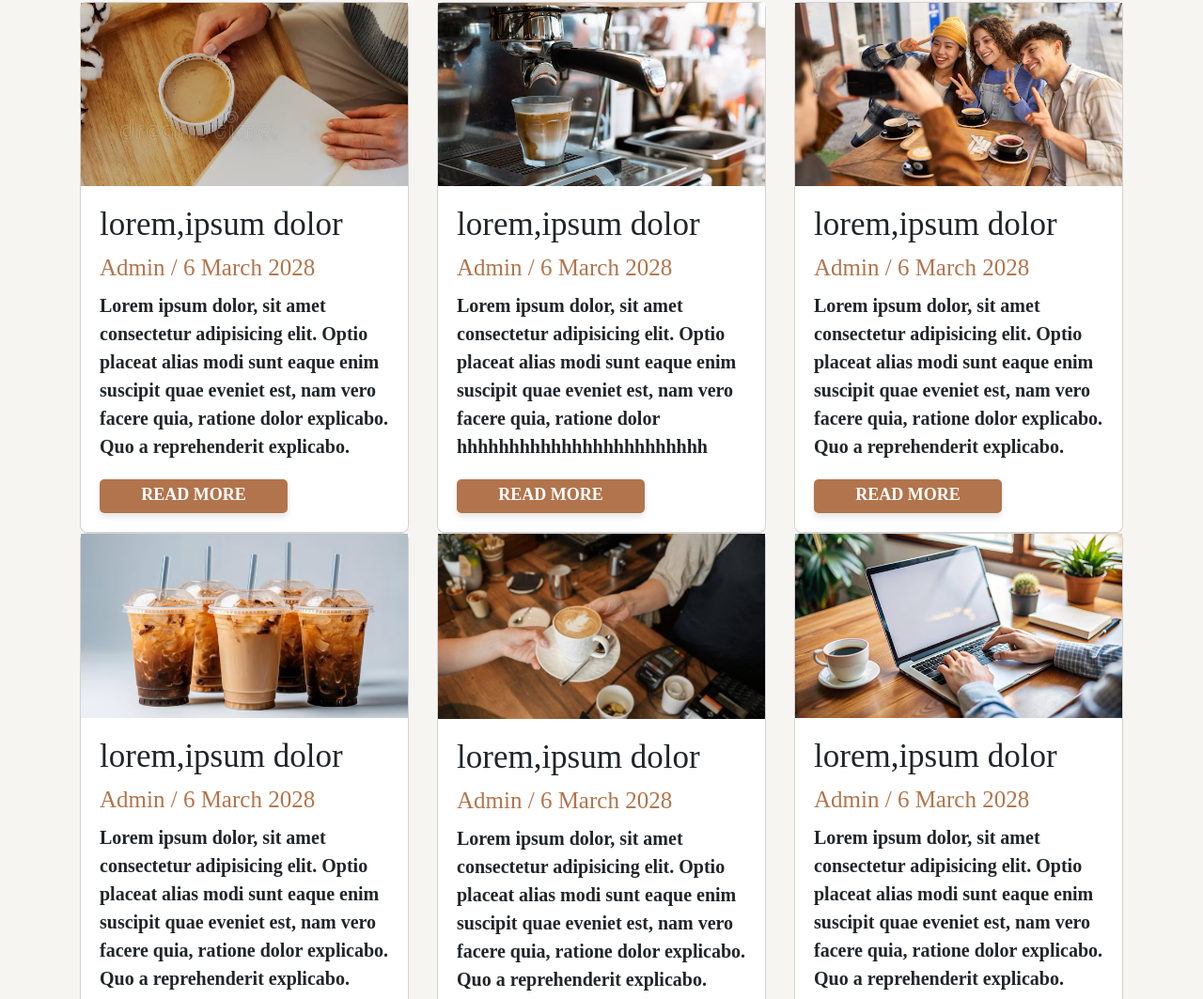
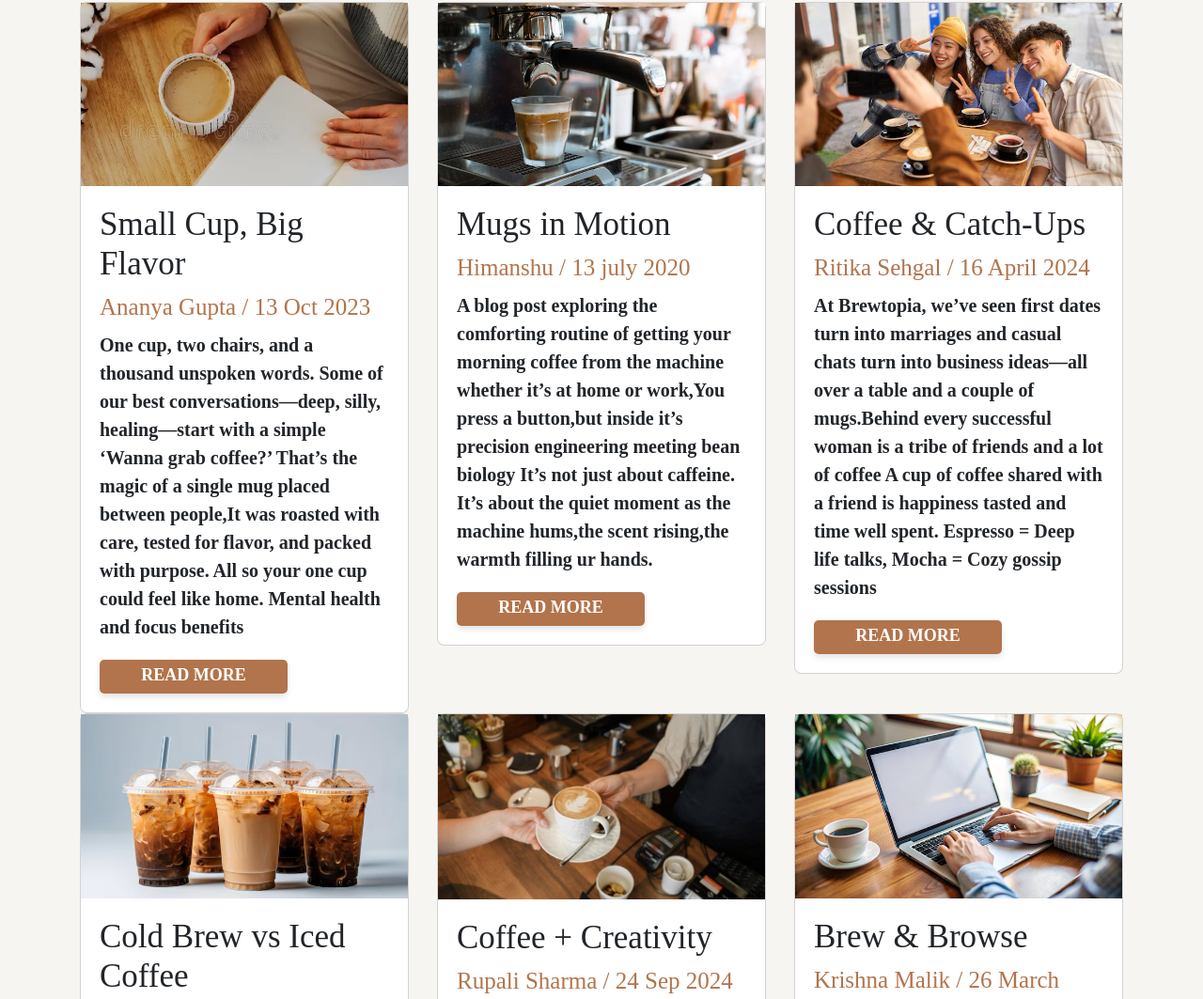
Before and after one commit to arpiztech/BrewTopia-Coffee-Clone, a plain HTML site: page index.html in a window 1280 px wide. Shown: the part 5201-6264 px from the top of the page at 94% size. Drawn offline with nearby package versions, Linux system fonts and the light colour scheme.

Commit message:
Update index.html

```diff
--- a/index.html
+++ b/index.html
@@ -393,9 +393,11 @@
                         <p><i class="fa-regular fa-envelope"></i> example@gmail.com</p>
                         <p><i class="fa-solid fa-phone"></i> +91 0000000000</p>
                         <p><i class="fa-solid fa-building-columns"></i> Arpita Singh</p>
-                        <p>Lorem ipsum dolor sit amet consectetur adipisicing elit. Quam neque doloribus qui ex et iusto
-                            explicabo, debitis modi eos laborum fugiat culpa blanditiis accusamus nam, omnis voluptate?
-                            Quos, voluptatibus debitis!</p>
+                        <p>At Brewtopia, coffee is just the beginning—it’s the conversations, the community, and the connections that make each cup matter. Whether you're reaching out about a recent visit, a wholesale inquiry, or want to collaborate on something creative, we’re all ears.</p>
+                        <p>(Monday–Friday, 9 AM to 5 PM)</p>
+                           <p> 💬 Say Hi Online:
+                    We’re brewing conversations on Instagram and Facebook.
+@brewtopiacoffee</p>
                     </div>
                 </div>
             </div>
@@ -410,11 +412,11 @@
                         <div class="card">
                             <img src="36.png" alt="">
                             <div class="card-body">
-                                <h3>lorem,ipsum dolor</h3>
-                                <h5>Admin / 6 March 2028</h5>
-                                <p>Lorem ipsum dolor, sit amet consectetur adipisicing elit. Optio placeat alias modi
-                                    sunt eaque enim suscipit quae eveniet est, nam vero facere quia, ratione dolor
-                                    explicabo. Quo a reprehenderit explicabo.</p>
+                                <h3>Small Cup, Big Flavor</h3>
+                                <h5>Ananya Gupta / 13 Oct 2023</h5>
+                                <p>One cup, two chairs, and a thousand unspoken words. Some of our best conversations—deep, silly, healing—start with a simple ‘Wanna grab coffee?’ That’s the magic of a single mug placed between people,It was roasted with care, tested for flavor, and packed with purpose. All so your one cup could feel like home.
+                                    Mental health and focus benefits
+</p>
                                 <a href="#" class="btn">Read More</a>
                             </div>
                         </div>
@@ -423,11 +425,9 @@
                         <div class="card">
                             <img src="35.png" alt="">
                             <div class="card-body">
-                                <h3>lorem,ipsum dolor</h3>
-                                <h5>Admin / 6 March 2028</h5>
-                                <p>Lorem ipsum dolor, sit amet consectetur adipisicing elit. Optio placeat alias modi
-                                    sunt eaque enim suscipit quae eveniet est, nam vero facere quia, ratione dolor
-                                    hhhhhhhhhhhhhhhhhhhhhhhh</p>
+                                <h3>Mugs in Motion</h3>
+                                <h5>Himanshu / 13 july 2020</h5>
+                                <p>A blog post exploring the comforting routine of getting your morning coffee from the machine whether it’s at home or work,You press a button,but inside it’s precision engineering meeting bean biology It’s not just about caffeine. It’s about the quiet moment as the machine hums,the scent rising,the warmth filling ur hands. </p>
                                 <a href="#" class="btn">Read More</a>
                             </div>
                         </div>
@@ -436,11 +436,9 @@
                         <div class="card">
                             <img src="37.png" alt="">
                             <div class="card-body">
-                                <h3>lorem,ipsum dolor</h3>
-                                <h5>Admin / 6 March 2028</h5>
-                                <p>Lorem ipsum dolor, sit amet consectetur adipisicing elit. Optio placeat alias modi
-                                    sunt eaque enim suscipit quae eveniet est, nam vero facere quia, ratione dolor
-                                    explicabo. Quo a reprehenderit explicabo.</p>
+                                <h3>Coffee & Catch-Ups</h3>
+                                <h5>Ritika Sehgal / 16 April 2024</h5>
+                                <p>At Brewtopia, we’ve seen first dates turn into marriages and casual chats turn into business ideas—all over a table and a couple of mugs.Behind every successful woman is a tribe of friends and a lot of coffee A cup of coffee shared with a friend is happiness tasted and time well spent. Espresso = Deep life talks, Mocha = Cozy gossip sessions </p>
                                 <a href="#" class="btn">Read More</a>
                             </div>
                         </div>
@@ -449,11 +447,9 @@
                         <div class="card">
                             <img src="38.png" alt="">
                             <div class="card-body">
-                                <h3>lorem,ipsum dolor</h3>
-                                <h5>Admin / 6 March 2028</h5>
-                                <p>Lorem ipsum dolor, sit amet consectetur adipisicing elit. Optio placeat alias modi
-                                    sunt eaque enim suscipit quae eveniet est, nam vero facere quia, ratione dolor
-                                    explicabo. Quo a reprehenderit explicabo.</p>
+                                <h3>Cold Brew vs Iced Coffee </h3>
+                                <h5>Manoj Singh / 6 March 2028</h5>
+                                <p>When the temperature rises, so does the craving for a chilled coffee fix. But the café menu can be confusing—cold brew? Iced coffee? Aren’t they the same thing poured over ice? Not quite. While they’re both cool and caffeinated, they’re made differently, taste different, and even hit your system differently.</p>
                                 <a href="#" class="btn">Read More</a>
                             </div>
                         </div>
@@ -462,11 +458,9 @@
                         <div class="card">
                             <img src="39.png" alt="">
                             <div class="card-body">
-                                <h3>lorem,ipsum dolor</h3>
-                                <h5>Admin / 6 March 2028</h5>
-                                <p>Lorem ipsum dolor, sit amet consectetur adipisicing elit. Optio placeat alias modi
-                                    sunt eaque enim suscipit quae eveniet est, nam vero facere quia, ratione dolor
-                                    explicabo. Quo a reprehenderit explicabo.</p>
+                                <h3>Coffee + Creativity</h3>
+                                <h5>Rupali Sharma / 24 Sep 2024</h5>
+                                <p>There’s something quietly magical about that first sip of coffee—especially when it’s served with a heart floating in the foam.It's not just latte art.Someone took time to craft something beautiful, just for you.At Brewtopia, we believe those tiny gestures—like a heart-shaped pour—can spark something bigger</p>
                                 <a href="#" class="btn">Read More</a>
                             </div>
                         </div>
@@ -475,11 +469,10 @@
                         <div class="card">
                             <img src="33.png" alt="">
                             <div class="card-body">
-                                <h3>lorem,ipsum dolor</h3>
-                                <h5>Admin / 6 March 2028</h5>
-                                <p>Lorem ipsum dolor, sit amet consectetur adipisicing elit. Optio placeat alias modi
-                                    sunt eaque enim suscipit quae eveniet est, nam vero facere quia, ratione dolor
-                                    explicabo. Quo a reprehenderit explicabo.</p>
+                                <h3>Brew & Browse</h3>
+                                <h5>Krishna Malik / 26 March 2021</h5>
+                                <p>The day doesn’t start when the laptop opens—it starts when the coffee brews.For remote workers, that first cup is a signal to shift from home mode to hustle mode.
+                                    Some bring a playlist. Others bring a plan. But the one thing they all bring? A full cup of motivation,a laptop beats that makes the impossible feel possible.</p>
                                 <a href="#" class="btn">Read More</a>
                             </div>
                         </div>
```
